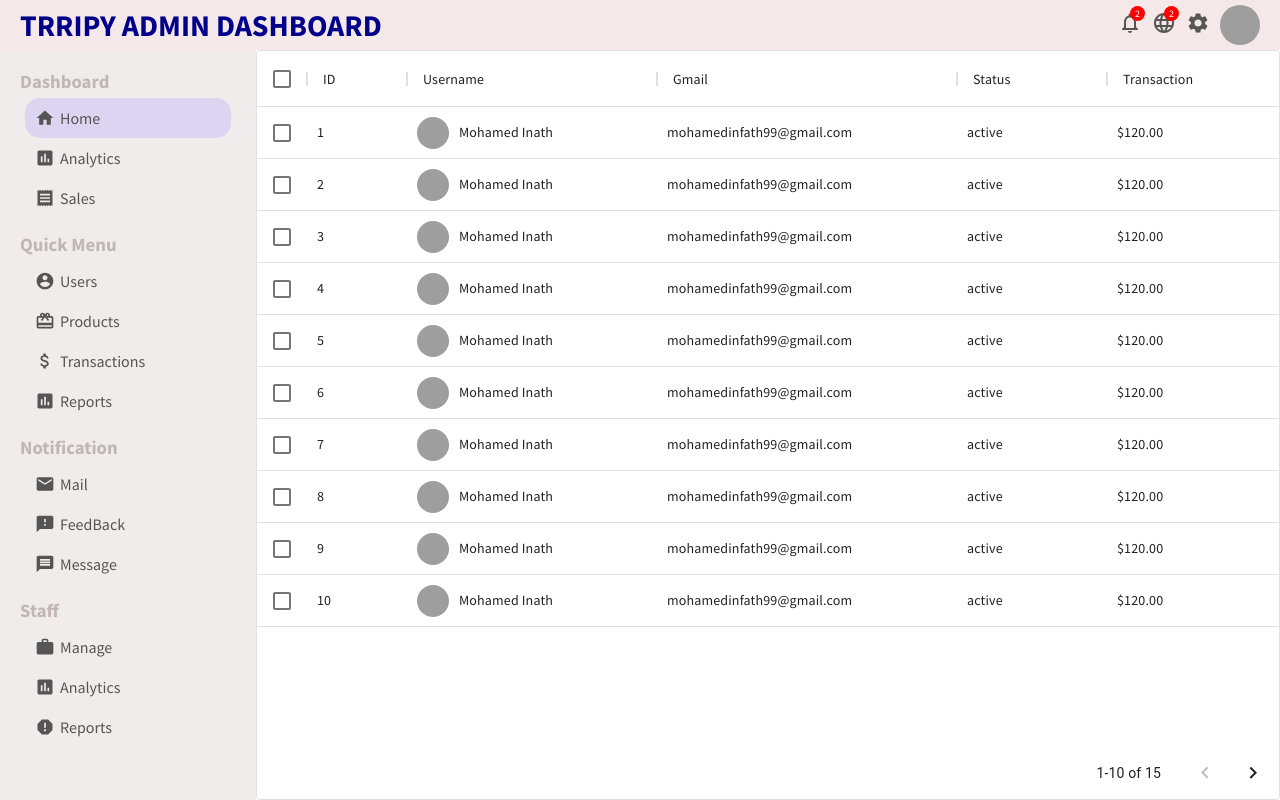
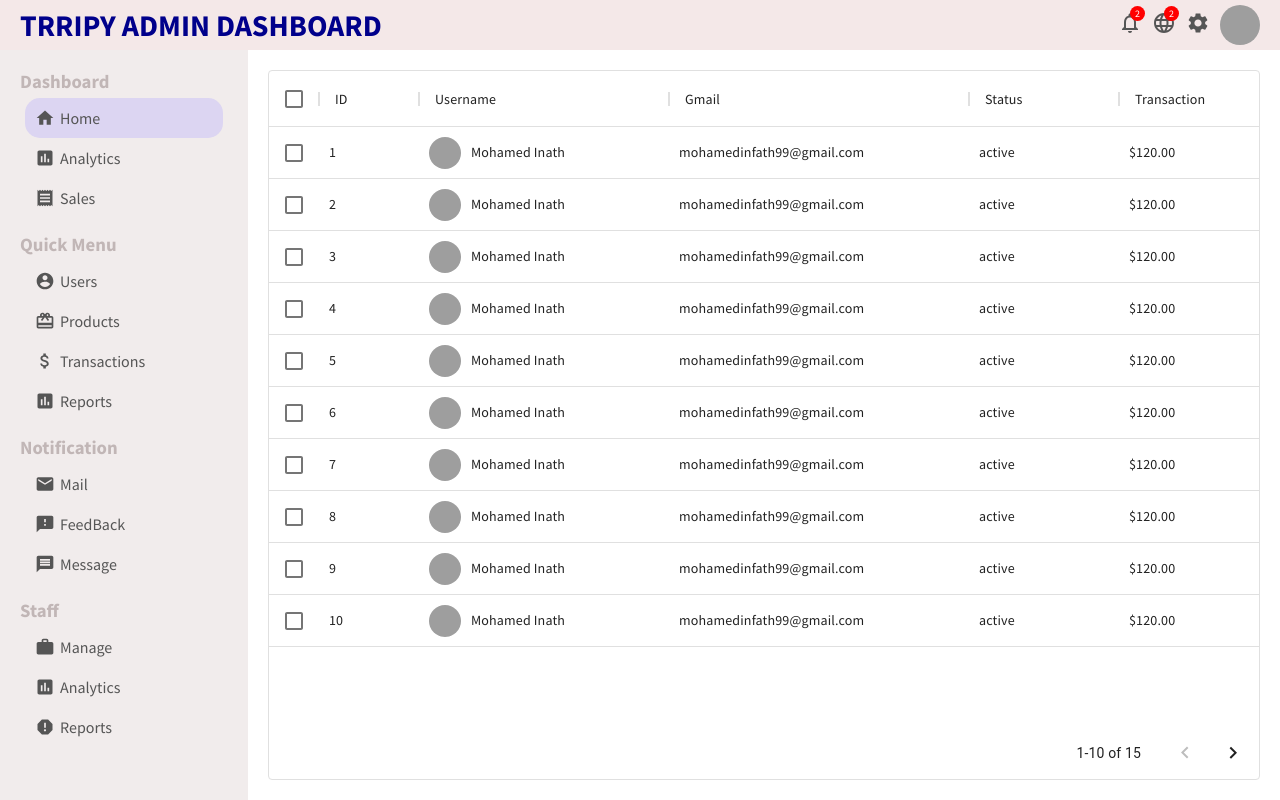
Before and after one commit to mohamedinfath99/admin-dashboard-design, a React (Create React App) app: page /users in a window 1280 px wide. Built offline with nearby package versions, Linux system fonts and the light colour scheme; grey boxes are pictures that could not be loaded.

Commit message:
file modified

```diff
--- a/src/App.js
+++ b/src/App.js
@@ -4,6 +4,11 @@
 import Home from "./pages/home/Home";
 import UserList from "./pages/userList/UserList";
 import { BrowserRouter as Router, Route, Routes } from 'react-router-dom'
+import User from "./pages/user/User";
+import NewUser from "./pages/newUser/NewUser";
+import ProductList from "./pages/productList/ProductList";
+import Product from "./pages/product/Product";
+import NewProduct from "./pages/newProduct/NewProduct";
 
 
 
@@ -17,7 +22,12 @@
 
         <Routes>
           <Route exact path="/" element={<Home />} />
-          <Route exact path="/users" element={<UserList />} />
+          <Route  path="/users" element={<UserList />} />
+          <Route  path="/users/user/:userId" element={<User/>} />
+          <Route  path="/newuser" element={<NewUser />} />
+          <Route  path="/products" element={<ProductList/>} />
+          <Route  path="/products/product/:productID" element={<Product/>} />
+          <Route  path="/newproduct" element={<NewProduct/>} />
         </Routes>
 
       </div>
--- a/src/app.css
+++ b/src/app.css
@@ -2,3 +2,8 @@
 .container{
     display: flex;
 }
+
+.link{
+    text-decoration: none;
+    color: inherit;
+}
--- a/src/components/sidebar/Sidebar.jsx
+++ b/src/components/sidebar/Sidebar.jsx
@@ -1,6 +1,8 @@
 import React from 'react'
 import "./Sidebar.css"
 import { Home, Poll, Report, Receipt, AccountCircle, Work, Redeem, AttachMoney, Assessment, Mail, Message, Feedback } from '@material-ui/icons';
+import { Link } from 'react-router-dom';
+
 
 export default function Sidebar() {
     return (
@@ -13,18 +15,22 @@
 
                     <ul className="sidebarList">
 
+
+                        <Link to="/" className='link'>
                             <li className="sidebarListItem active">
-                            <Home className='sidebarIcon'/>
+                                <Home className='sidebarIcon' />
                                 Home
                             </li>
+                        </Link>
+
 
                         <li className="sidebarListItem">
-                            <Poll className='sidebarIcon'/>
+                            <Poll className='sidebarIcon' />
                             Analytics
                         </li>
 
                         <li className="sidebarListItem">
-                            <Receipt className='sidebarIcon'/>
+                            <Receipt className='sidebarIcon' />
                             Sales
                         </li>
 
@@ -36,18 +42,24 @@
 
                     <ul className="sidebarList">
 
+                        <Link to="/users" className='link'>
                             <li className="sidebarListItem">
-                            <AccountCircle className='sidebarIcon'/>
+                                <AccountCircle className='sidebarIcon' />
                                 Users
                             </li>
+                        </Link>
+
+
+                        <Link to="products"  className='link'>
+                            <li className="sidebarListItem">
+                                <Redeem className='sidebarIcon' />
+                                Products
+                            </li>
+                        </Link>
+
 
                         <li className="sidebarListItem">
-                            <Redeem className='sidebarIcon'/>
-                            Products
-                        </li>
-
-                        <li className="sidebarListItem">
-                            <AttachMoney className='sidebarIcon'/>
+                            <AttachMoney className='sidebarIcon' />
                             Transactions
                         </li>
 
@@ -65,17 +77,17 @@
                     <ul className="sidebarList">
 
                         <li className="sidebarListItem">
-                            <Mail className='sidebarIcon'/>
+                            <Mail className='sidebarIcon' />
                             Mail
                         </li>
 
                         <li className="sidebarListItem">
-                            <Feedback className='sidebarIcon'/>
+                            <Feedback className='sidebarIcon' />
                             FeedBack
                         </li>
 
                         <li className="sidebarListItem">
-                            <Message className='sidebarIcon'/>
+                            <Message className='sidebarIcon' />
                             Message
                         </li>
 
@@ -88,12 +100,12 @@
                     <ul className="sidebarList">
 
                         <li className="sidebarListItem">
-                            <Work className='sidebarIcon'/>
+                            <Work className='sidebarIcon' />
                             Manage
                         </li>
 
                         <li className="sidebarListItem">
-                            <Poll className='sidebarIcon'/>
+                            <Poll className='sidebarIcon' />
                             Analytics
                         </li>
 
--- a/src/dummyData.js
+++ b/src/dummyData.js
@@ -43,6 +43,10 @@
         "Active User": 3200
     }
 ];
+
+
+
+
 
 
 export const userRows = [
@@ -167,3 +171,150 @@
         transaction: "$120.00"
     }
 ];
+
+
+
+
+
+
+
+export const productRows = [
+    {
+        id: 1,
+        name: "Air Pods",
+        img: "https://www.cnet.com/a/img/resize/dd9b64e92a3901e1edaf9123ca958200e1aee51e/hub/2022/09/22/a33d60b6-2216-4fab-b4d4-82f93de03ebe/airpods-pro-2-blue-background-3.jpg?auto=webp&fit=crop&height=675&width=1200",
+        stock: 145,
+        status: "active",
+        price: "$120.00"
+    },
+    {
+        id: 2,
+        name: "Air Pods",
+        img: "https://www.cnet.com/a/img/resize/dd9b64e92a3901e1edaf9123ca958200e1aee51e/hub/2022/09/22/a33d60b6-2216-4fab-b4d4-82f93de03ebe/airpods-pro-2-blue-background-3.jpg?auto=webp&fit=crop&height=675&width=1200",
+        stock: 145,
+        status: "active",
+        price: "$120.00"
+    },
+    {
+        id: 3,
+        name: "Air Pods",
+        img: "https://www.cnet.com/a/img/resize/dd9b64e92a3901e1edaf9123ca958200e1aee51e/hub/2022/09/22/a33d60b6-2216-4fab-b4d4-82f93de03ebe/airpods-pro-2-blue-background-3.jpg?auto=webp&fit=crop&height=675&width=1200",
+        stock: 145,
+        status: "active",
+        price: "$120.00"
+    },
+    {
+        id: 4,
+        name: "Air Pods",
+        img: "https://www.cnet.com/a/img/resize/dd9b64e92a3901e1edaf9123ca958200e1aee51e/hub/2022/09/22/a33d60b6-2216-4fab-b4d4-82f93de03ebe/airpods-pro-2-blue-background-3.jpg?auto=webp&fit=crop&height=675&width=1200",
+        stock: 145,
+        status: "active",
+        price: "$120.00"
+    },
+    {
+        id: 5,
+        name: "Air Pods",
+        img: "https://www.cnet.com/a/img/resize/dd9b64e92a3901e1edaf9123ca958200e1aee51e/hub/2022/09/22/a33d60b6-2216-4fab-b4d4-82f93de03ebe/airpods-pro-2-blue-background-3.jpg?auto=webp&fit=crop&height=675&width=1200",
+        stock: 145,
+        status: "active",
+        price: "$120.00"
+    },
+    {
+        id: 6,
+        name: "Air Pods",
+        img: "https://www.cnet.com/a/img/resize/dd9b64e92a3901e1edaf9123ca958200e1aee51e/hub/2022/09/22/a33d60b6-2216-4fab-b4d4-82f93de03ebe/airpods-pro-2-blue-background-3.jpg?auto=webp&fit=crop&height=675&width=1200",
+        stock: 145,
+        status: "active",
+        price: "$120.00"
+    },
+    {
+        id: 7,
+        name: "Air Pods",
+        img: "https://www.cnet.com/a/img/resize/dd9b64e92a3901e1edaf9123ca958200e1aee51e/hub/2022/09/22/a33d60b6-2216-4fab-b4d4-82f93de03ebe/airpods-pro-2-blue-background-3.jpg?auto=webp&fit=crop&height=675&width=1200",
+        stock: 145,
+        status: "active",
+        price: "$120.00"
+    },
+    {
+        id: 8,
+        name: "Air Pods",
+        img: "https://www.cnet.com/a/img/resize/dd9b64e92a3901e1edaf9123ca958200e1aee51e/hub/2022/09/22/a33d60b6-2216-4fab-b4d4-82f93de03ebe/airpods-pro-2-blue-background-3.jpg?auto=webp&fit=crop&height=675&width=1200",
+        stock: 145,
+        status: "active",
+        price: "$120.00"
+    },
+    {
+        id: 9,
+        name: "Air Pods",
+        img: "https://www.cnet.com/a/img/resize/dd9b64e92a3901e1edaf9123ca958200e1aee51e/hub/2022/09/22/a33d60b6-2216-4fab-b4d4-82f93de03ebe/airpods-pro-2-blue-background-3.jpg?auto=webp&fit=crop&height=675&width=1200",
+        stock: 145,
+        status: "active",
+        price: "$120.00"
+    },
+    {
+        id: 10,
+        name: "Air Pods",
+        img: "https://www.cnet.com/a/img/resize/dd9b64e92a3901e1edaf9123ca958200e1aee51e/hub/2022/09/22/a33d60b6-2216-4fab-b4d4-82f93de03ebe/airpods-pro-2-blue-background-3.jpg?auto=webp&fit=crop&height=675&width=1200",
+        stock: 145,
+        status: "active",
+        price: "$120.00"
+    },
+    {
+        id: 11,
+        name: "Air Pods",
+        img: "https://www.cnet.com/a/img/resize/dd9b64e92a3901e1edaf9123ca958200e1aee51e/hub/2022/09/22/a33d60b6-2216-4fab-b4d4-82f93de03ebe/airpods-pro-2-blue-background-3.jpg?auto=webp&fit=crop&height=675&width=1200",
+        stock: 145,
+        status: "active",
+        price: "$120.00"
+    },
+    {
+        id: 12,
+        name: "Air Pods",
+        img: "https://www.cnet.com/a/img/resize/dd9b64e92a3901e1edaf9123ca958200e1aee51e/hub/2022/09/22/a33d60b6-2216-4fab-b4d4-82f93de03ebe/airpods-pro-2-blue-background-3.jpg?auto=webp&fit=crop&height=675&width=1200",
+        stock: 145,
+        status: "active",
+        price: "$120.00"
+    },
+    {
+        id: 13,
+        name: "Air Pods",
+        img: "https://www.cnet.com/a/img/resize/dd9b64e92a3901e1edaf9123ca958200e1aee51e/hub/2022/09/22/a33d60b6-2216-4fab-b4d4-82f93de03ebe/airpods-pro-2-blue-background-3.jpg?auto=webp&fit=crop&height=675&width=1200",
+        stock: 145,
+        status: "active",
+        price: "$120.00"
+    },
+    {
+        id: 14,
+        name: "Air Pods",
+        img: "https://www.cnet.com/a/img/resize/dd9b64e92a3901e1edaf9123ca958200e1aee51e/hub/2022/09/22/a33d60b6-2216-4fab-b4d4-82f93de03ebe/airpods-pro-2-blue-background-3.jpg?auto=webp&fit=crop&height=675&width=1200",
+        stock: 145,
+        status: "active",
+        price: "$120.00"
+    },
+    {
+        id: 15,
+        name: "Air Pods",
+        img: "https://www.cnet.com/a/img/resize/dd9b64e92a3901e1edaf9123ca958200e1aee51e/hub/2022/09/22/a33d60b6-2216-4fab-b4d4-82f93de03ebe/airpods-pro-2-blue-background-3.jpg?auto=webp&fit=crop&height=675&width=1200",
+        stock: 145,
+        status: "active",
+        price: "$120.00"
+    }
+];
+
+
+
+
+export const productData = [
+    {
+        name: 'Jan',
+        "Sales": 4500
+    },
+    {
+        name: 'Feb',
+        "Sales": 1000
+    },
+    {
+        name: 'Mar',
+        "Sales": 4300
+    }
+];
--- a/src/pages/productList/ProductList.jsx
+++ b/src/pages/productList/ProductList.jsx
@@ -58,7 +58,7 @@
             field: 'action',
             headerName: 'Action',
             sortable: false,
-            width: 180,
+            width: 150,
             renderCell: (params) => {
                 return (
                     <>
--- a/src/pages/user/User.jsx
+++ b/src/pages/user/User.jsx
@@ -112,7 +112,7 @@
                             <div className="userUpdtedUpload">
                                 <img src="https://avatars.githubusercontent.com/u/106984600?v=4" alr="" className='userUpdateImg' />
 
-                                <label htmlFor="file"><Publish className='publishClassName' /></label>
+                                <label For="file"><Publish className='publishClassName' /></label>
                                 <input type="file" id='file' style={{ display: "none" }} />
                             </div>
                             <button className="userUpdateButton">Update</button>
--- a/src/pages/userList/UserList.css
+++ b/src/pages/userList/UserList.css
@@ -1,5 +1,6 @@
 .UserList{
     flex: 4;
+    margin: 20px;
 }
 
 .userListUSer{
```
Also changed, not shown: src/pages/userList/UserList.jsx (+4 -3 lines). Lines whose indentation alone changed are shown as unchanged.
